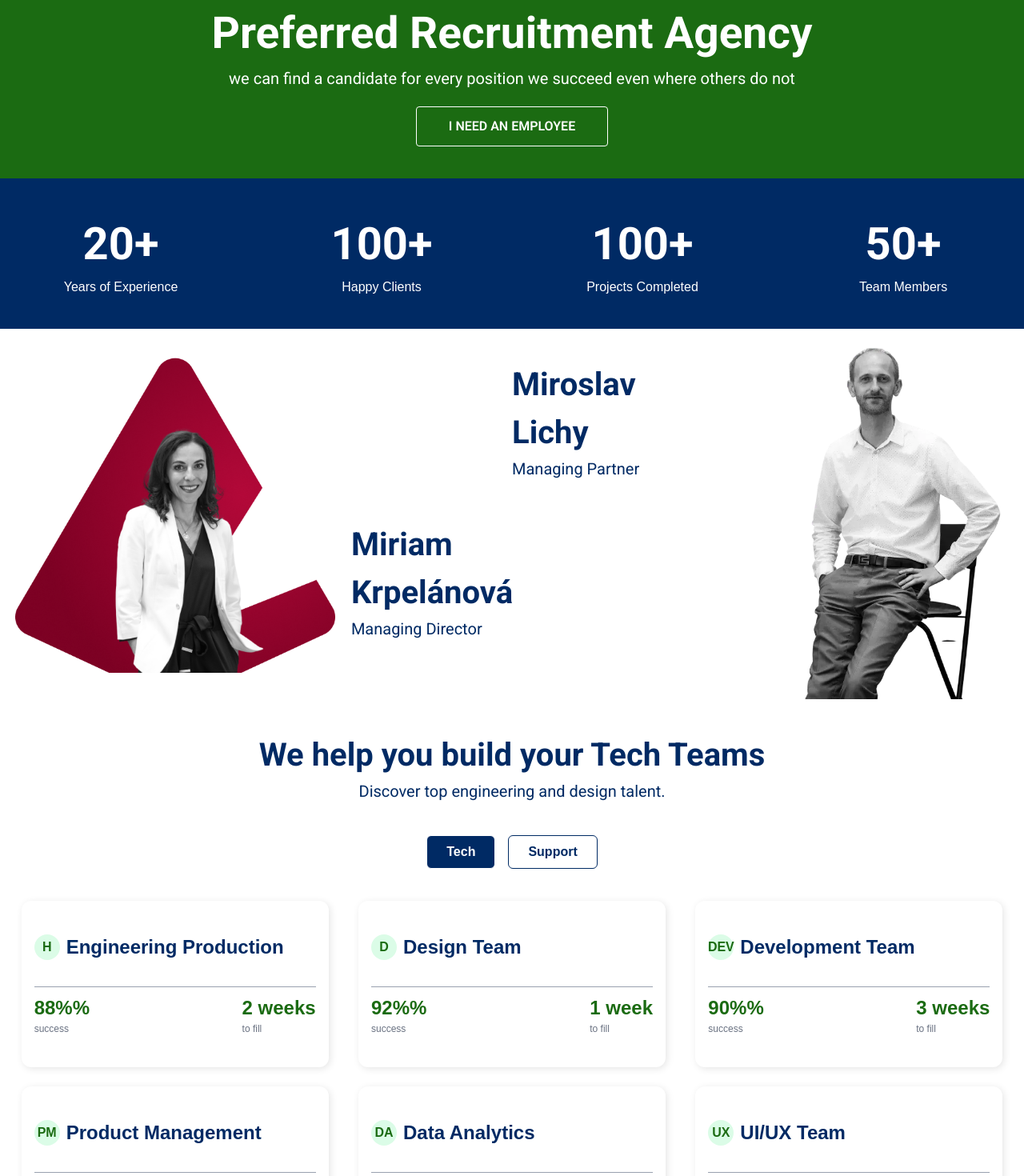
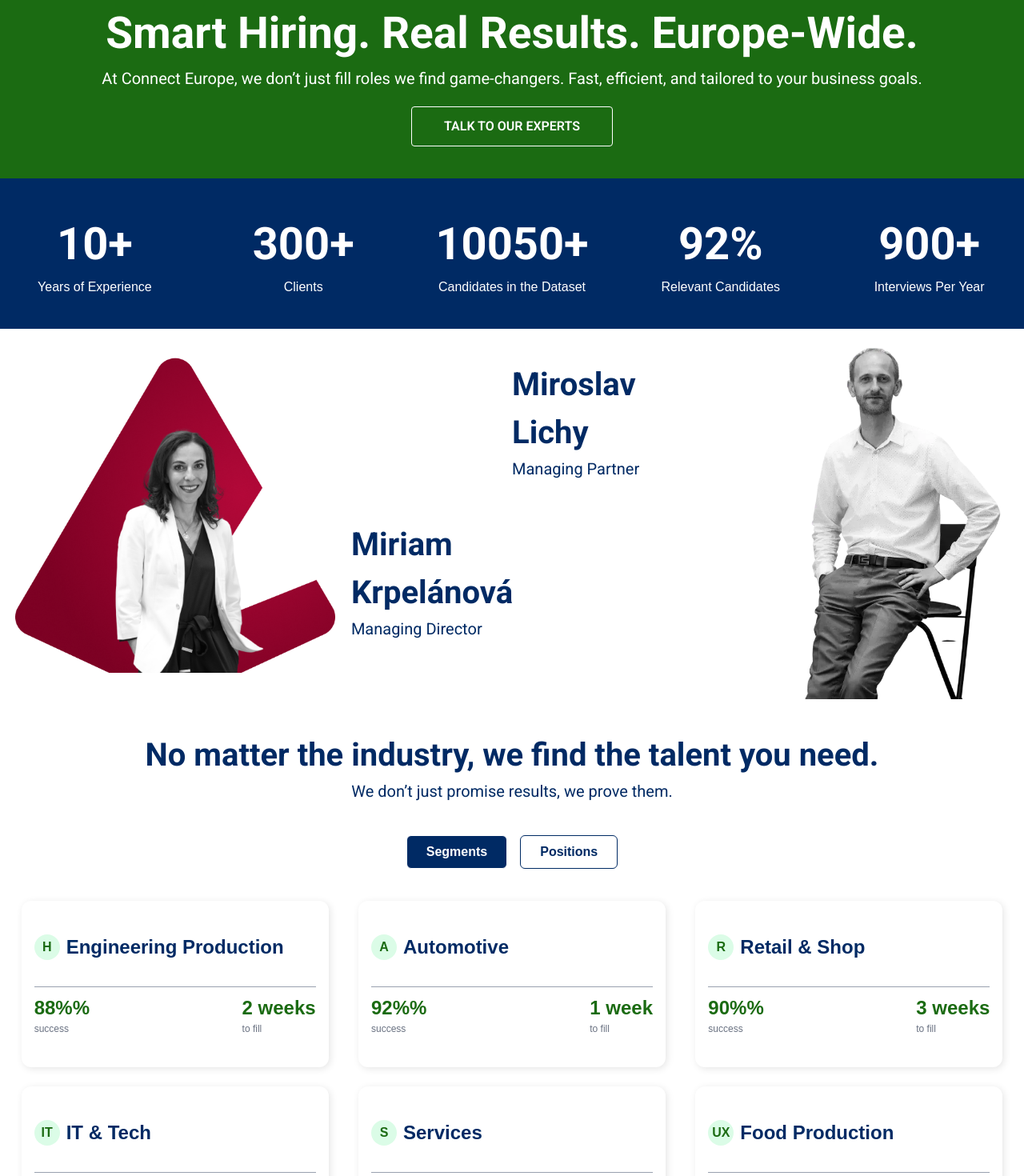
Before and after one commit to jihansofts/Connect-Europe, a Next.js app: page / in a window 1280 px wide. Shown: the part 700-2170 px from the top of the page at 80% size. Built offline with nearby package versions, Linux system fonts and the light colour scheme.

Commit message:
update content

```diff
--- a/src/common/Banner.tsx
+++ b/src/common/Banner.tsx
@@ -24,30 +24,38 @@
   return (
     <div className="bg-heading py-10">
       <div className="max-w-7xl mx-auto">
-        <div className="grid grid-cols-1 lg:grid-cols-4 md:grid-cols-2 sm:grid-cols-1 justify-center items-center text-center gap-6">
+        <div className="grid grid-cols-1 lg:grid-cols-5 md:grid-cols-2 sm:grid-cols-1 justify-center items-center text-center gap-6">
           <div>
             <h4 className="text-white text-[56px] font-sans font-bold">
-              <Counter target={20} />+
+              <Counter target={10} />+
             </h4>
             <span className="text-white text-[16px]">Years of Experience</span>
           </div>
           <div>
             <h4 className="text-white text-[56px] font-sans font-bold">
-              <Counter target={100} />+
+              <Counter target={300} />+
             </h4>
-            <span className="text-white text-[16px]">Happy Clients</span>
+            <span className="text-white text-[16px]">Clients</span>
           </div>
           <div>
             <h4 className="text-white text-[56px] font-sans font-bold">
-              <Counter target={100} />+
+              <Counter target={10050} />+
             </h4>
-            <span className="text-white text-[16px]">Projects Completed</span>
+            <span className="text-white text-[16px]">
+              Candidates in the Dataset
+            </span>
           </div>
           <div>
             <h4 className="text-white text-[56px] font-sans font-bold">
-              <Counter target={50} />+
+              <Counter target={92} />%
             </h4>
-            <span className="text-white text-[16px]">Team Members</span>
+            <span className="text-white text-[16px]">Relevant Candidates</span>
+          </div>
+          <div>
+            <h4 className="text-white text-[56px] font-sans font-bold">
+              <Counter target={900} />+
+            </h4>
+            <span className="text-white text-[16px]"> Interviews Per Year</span>
           </div>
         </div>
       </div>
--- a/src/common/Navbar.tsx
+++ b/src/common/Navbar.tsx
@@ -7,12 +7,12 @@
 
 import Link from "next/link";
 const navItem = [
-  { name: "About", link: "/about" },
+  { name: "About Us", link: "/about" },
   { name: "Get An Employee", link: "/get-an-employee" },
-  { name: "Get HR Advice", link: "/get-hr-advice" },
+  { name: "HR Support", link: "/get-hr-advice" },
   // { name: "HR Blog", link: "/hr-blog" },
-  { name: "Reference", link: "/reference" },
-  { name: "Contact", link: "/contact" },
+  { name: "References", link: "/reference" },
+  { name: "Contact Us", link: "/contact" },
 ];
 
 export default function Navbar() {
@@ -38,7 +38,7 @@
         <Link
           href="/contact"
           className="border border-white px-10 py-2 hover:bg-heading hover:border-heading cursor-pointer duration-200  text-white rounded">
-          Contact
+          Contact Us
         </Link>
       </div>
 
--- a/src/common/TestimonialCard.tsx
+++ b/src/common/TestimonialCard.tsx
@@ -10,27 +10,35 @@
   company,
 }) => {
   return (
-    <div className="border border-primary rounded-2xl p-6 bg-white shadow-md flex flex-col gap-4 w-full max-w-md sm:max-w-lg lg:max-w-full ">
-      <div className="flex flex-col sm:flex-row py-6 sm:py-10 gap-4 sm:gap-0 items-start sm:items-center justify-between">
+    <div className="lg:w-full lg:min-h-[300px] md:h-auto sm:h-auto h-full md:w-full sm:w-full w-[350px] border border-primary rounded-2xl p-6 bg-white shadow-md flex flex-col gap-4">
+      {/* Top section: logo + quote */}
+      <div className="flex flex-col sm:flex-row gap-4 sm:gap-6 items-start sm:items-center justify-between">
+        {/* Logo */}
+        <div className="flex-shrink-0">
           <Image
             src={companyLogo}
             alt={`${company} logo`}
             width={100}
-          height={20}
+            height={40}
             className="h-12 w-32 object-contain"
           />
-        <p className="text-sm italic text-gray-500 max-w-full sm:max-w-xs">
+        </div>
+
+        {/* Quote */}
+        <p className="text-sm italic text-gray-500 sm:text-right w-full break-words">
           {`"${quote}"`}
         </p>
       </div>
 
+      {/* Name and title */}
       <div>
         <p className="font-bold text-lg text-primary">{name}</p>
         <p className="font-semibold text-sm">{title}</p>
       </div>
 
-      <div className="flex flex-col sm:flex-row sm:justify-between sm:items-center gap-2">
-        <p className="text-gray-500 text-sm">
+      {/* Positions */}
+      <div className="flex flex-col sm:flex-row sm:justify-between sm:items-center gap-3">
+        <p className="text-gray-500 text-sm whitespace-nowrap">
           We have also filled these positions:
         </p>
         <div className="flex flex-wrap gap-2">
--- a/src/components/HomePages/Hero.tsx
+++ b/src/components/HomePages/Hero.tsx
@@ -17,17 +17,17 @@
         </div>
         <div className="mt-5">
           <h1 className="text-[55px] font-bold text-center text-white font-sans">
-            Preferred Recruitment Agency
+            Smart Hiring. Real Results. Europe-Wide.
           </h1>
           <p className="text-white font-normal text-center font-sans text-[20px]">
-            we can find a candidate for every position we succeed even where
-            others do not
+            At Connect Europe, we don’t just fill roles we find game-changers.
+            Fast, efficient, and tailored to your business goals.
           </p>
           <div className="flex justify-center mt-5">
             <button
               onClick={openModel}
               className="border border-white text-white hover:bg-heading hover:border-heading cursor-pointer duration-200 uppercase px-10 py-3 font-semibold rounded font-sans">
-              i need an employee
+              Talk to Our Experts
             </button>
           </div>
         </div>
--- a/src/components/HomePages/Industry.tsx
+++ b/src/components/HomePages/Industry.tsx
@@ -8,14 +8,14 @@
   title: string;
   description: string;
 }
-const tabs = ["Tech", "Support"];
+const tabs = ["Segments", "Positions"];
 
 const tabContent: Record<string, TabProps> = {
-  Tech: {
-    title: "We help you build your Tech Teams",
-    description: "Discover top engineering and design talent.",
+  Segments: {
+    title: "No matter the industry, we find the talent you need.",
+    description: "We don’t just promise results, we prove them.",
   },
-  Support: {
+  Positions: {
     title: "We help you grow Support Teams",
     description: "Find customer support and sales professionals.",
   },
@@ -27,79 +27,79 @@
     successRate: "88%",
     timeToFill: "2 weeks",
     backText: "Detailed insights or alternate view here!",
-    category: "Tech",
+    category: "Segments",
   },
   {
-    title: "Design Team",
-    icon: "D",
+    title: "Automotive",
+    icon: "A",
     successRate: "92%",
     timeToFill: "1 week",
-    backText: "Creative insights and collaboration tools!",
-    category: "Tech",
+    backText: "Agile product experts for scalable growth.",
+    category: "Segments",
   },
   {
-    title: "Development Team",
-    icon: "DEV",
+    title: "Retail & Shop",
+    icon: "R",
     successRate: "90%",
     timeToFill: "3 weeks",
-    backText: "Skilled developers across stacks and platforms.",
-    category: "Tech",
+    backText: "Retail & Shop",
+    category: "Segments",
   },
   {
-    title: "Product Management",
-    icon: "PM",
+    title: "IT & Tech",
+    icon: "IT",
     successRate: "89%",
     timeToFill: "2 weeks",
-    backText: "Agile product experts for scalable growth.",
-    category: "Tech",
+    backText: "Detailed insights or alternate view here!",
+    category: "Segments",
   },
   {
-    title: "Data Analytics",
-    icon: "DA",
+    title: "Services",
+    icon: "S",
     successRate: "94%",
     timeToFill: "2 weeks",
-    backText: "Turning data into actionable insights.",
-    category: "Tech",
+    backText: "Services Team",
+    category: "Segments",
   },
   {
-    title: "UI/UX Team",
+    title: "Food Production",
     icon: "UX",
     successRate: "91%",
     timeToFill: "1 week",
-    backText: "Focused on user-first design and experiences.",
-    category: "Tech",
+    backText: "Food Production Team",
+    category: "Segments",
   },
   {
-    title: "Sales Team",
-    icon: "S",
+    title: "Construction",
+    icon: "C",
     successRate: "95%",
     timeToFill: "2 weeks",
     backText: "Detailed insights or alternate view here!",
-    category: "Support",
+    category: "Positions",
   },
   {
-    title: "Customer Support",
-    icon: "C",
+    title: "Logistics & Transport",
+    icon: "L",
     successRate: "91%",
     timeToFill: "1 week",
     backText: "Creative insights and collaboration tools!",
-    category: "Support",
+    category: "Positions",
   },
   {
-    title: "Account Managers",
+    title: "Hospitality",
     icon: "AM",
     successRate: "89%",
     timeToFill: "2 weeks",
-    backText: "Building client relationships that last.",
-    category: "Support",
+    backText: "Building a culture of innovation.",
+    category: "Positions",
   },
   {
-    title: "HR Team",
-    icon: "HR",
+    title: "Healthcare",
+    icon: "H",
     successRate: "93%",
     timeToFill: "2 weeks",
-    backText: "Hiring & supporting internal talent growth.",
-    category: "Support",
+    backText: "Healthcare Team",
+    category: "Positions",
   },
   {
     title: "IT Helpdesk",
@@ -107,7 +107,7 @@
     successRate: "90%",
     timeToFill: "1 week",
     backText: "Technical support for everyday operations.",
-    category: "Support",
+    category: "Positions",
   },
   {
     title: "Finance Team",
@@ -115,12 +115,12 @@
     successRate: "94%",
     timeToFill: "2 weeks",
     backText: "Managing budgets and financial performance.",
-    category: "Support",
+    category: "Positions",
   },
 ];
 
 export default function Industry() {
-  const [activeTab, setActiveTab] = useState("Tech");
+  const [activeTab, setActiveTab] = useState("Segments");
 
   const filteredData = dataService.filter(
     (item) => item.category === activeTab
--- a/src/components/ReferencePages/TestimonialSection.tsx
+++ b/src/components/ReferencePages/TestimonialSection.tsx
@@ -94,7 +94,7 @@
     positions: ["Forklift Operator", "Warehouse Manager", "Dispatcher"],
   },
   {
-    companyLogo: "/images/12.png",
+    companyLogo: "/images/9.png",
     company: "AutoFusion",
     quote: "Fast and efficient hiring support from Trigon.",
     name: "Ján Urban",
@@ -102,7 +102,7 @@
     positions: ["Line Worker", "Tool Setter", "Maintenance Technician"],
   },
   {
-    companyLogo: "/images/13.png",
+    companyLogo: "/images/10.png",
     company: "Innotech",
     quote: "Creative and highly capable team delivered.",
     name: "Michaela Švecová",
@@ -110,7 +110,7 @@
     positions: ["Product Designer", "UX Researcher", "Prototyping Engineer"],
   },
   {
-    companyLogo: "/images/14.png",
+    companyLogo: "/images/11.png",
     company: "EcoForm",
     quote: "Trigon supports our mission with top professionals.",
     name: "Martin Košík",
@@ -141,7 +141,7 @@
     <section className="bg-white py-20">
       <div className="container mx-auto w-7xl">
         <motion.div
-          className="grid grid-cols-1 md:grid-cols-2 gap-6 p-8"
+          className="grid grid-cols-1 md:grid-cols-1 lg:grid-cols-2 gap-6 p-8 "
           variants={containerVariants}
           initial="hidden"
           whileInView="visible"
```
Also changed, not shown: src/components/AboutPages/AboutHero.tsx (+12 -9 lines), src/components/AboutPages/OurStory.tsx (+17 -9 lines), src/components/HomePages/Services.tsx (+10 -5 lines). Lines whose indentation alone changed are shown as unchanged.
